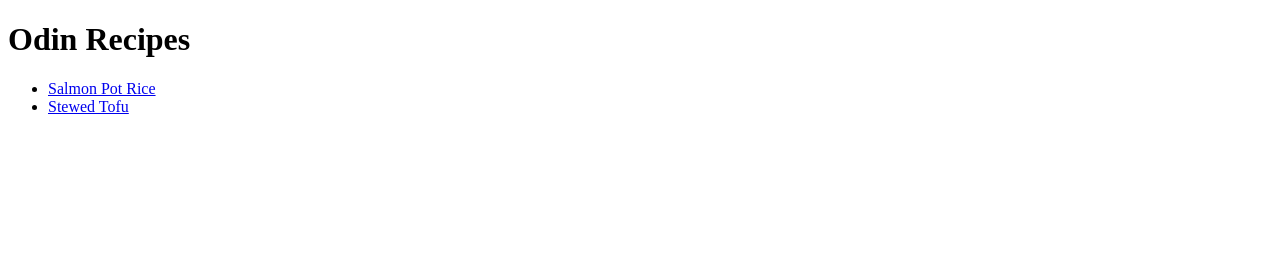
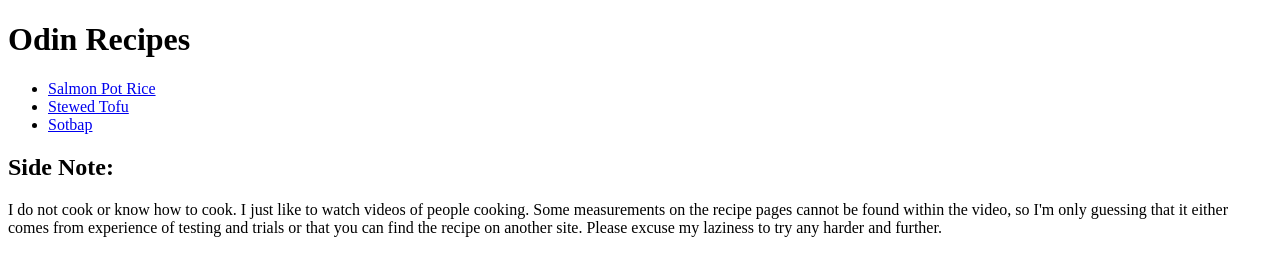
Before and after one commit to leserenityu/odin-recipes, a plain HTML site: page index.html in a window 1280 px wide. Drawn offline with Linux system fonts and the light colour scheme.

Commit message:
Add sotbap.html link and warning/side note from author

```diff
--- a/index.html
+++ b/index.html
@@ -10,6 +10,13 @@
         <ul>
             <li><a href="./recipes/salmon-pot-rice.html">Salmon Pot Rice</a></li>
             <li><a href="./recipes/stewed-tofu.html">Stewed Tofu</a></li>
+            <li><a href="./recipes/sotbap.html">Sotbap</a></li>
         </ul>
+
+        <h2>Side Note:</h2>
+        <p>I do not cook or know how to cook. I just like to watch videos of people cooking.
+            Some measurements on the recipe pages cannot be found within the video, so I'm only guessing
+            that it either comes from experience of testing and trials or that you can find the recipe
+            on another site. Please excuse my laziness to try any harder and further.</p>
     </body>
 </html>
```
